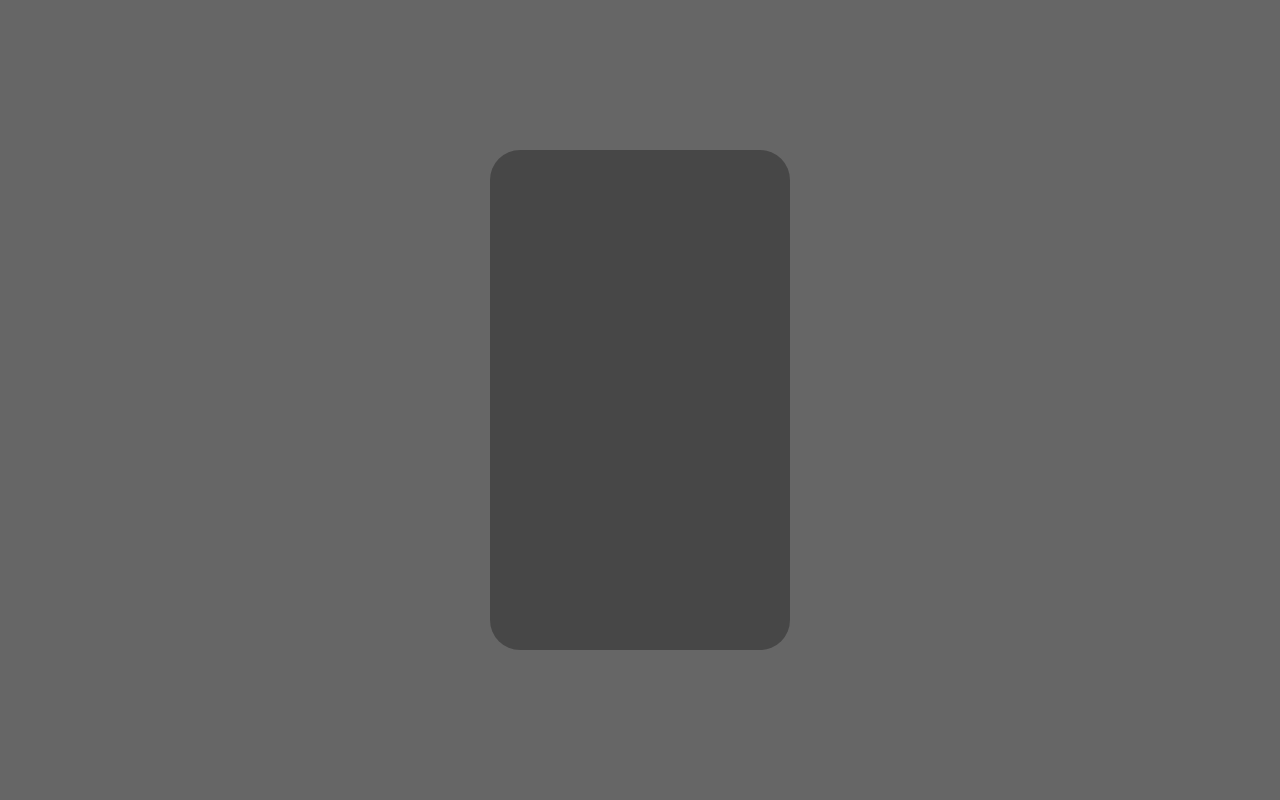
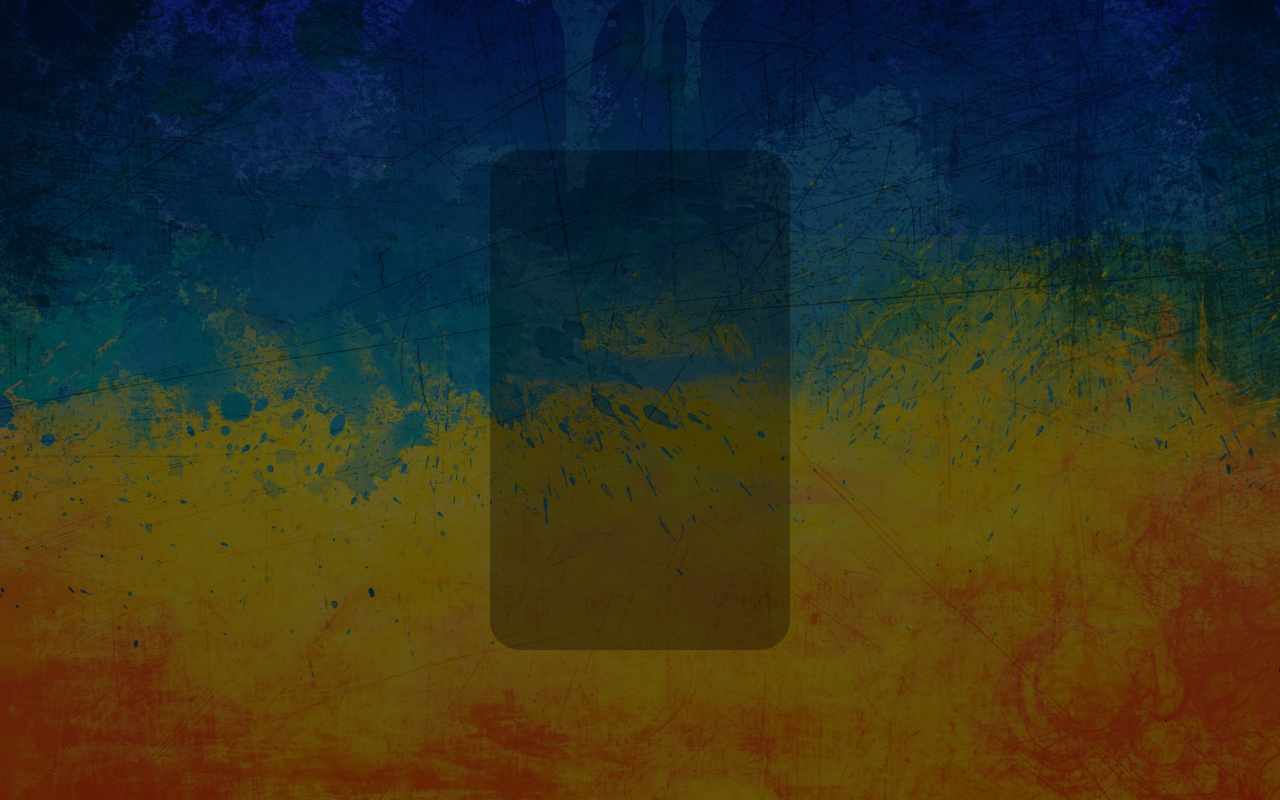
Before and after one commit to AriohDeKos/Effect_Glass-, a plain HTML site: page index.html in a window 1280 px wide. Drawn offline with Linux system fonts and the light colour scheme; the site is published under a folder, as on GitHub Pages, so addresses that start at the root find nothing.

Commit message:
Update style.css

```diff
--- a/style.css
+++ b/style.css
@@ -6,7 +6,7 @@ body{
 .box{
     width: 100%;
     height: 100vh;
-    background: rgba(0,0,0,0.6) url(/fon.jpg) center no-repeat;
+    background: rgba(0,0,0,0.6) url(fon.jpg) center no-repeat;
     background-size: cover;
     background-blend-mode: multiply;
     display: flex;
```
